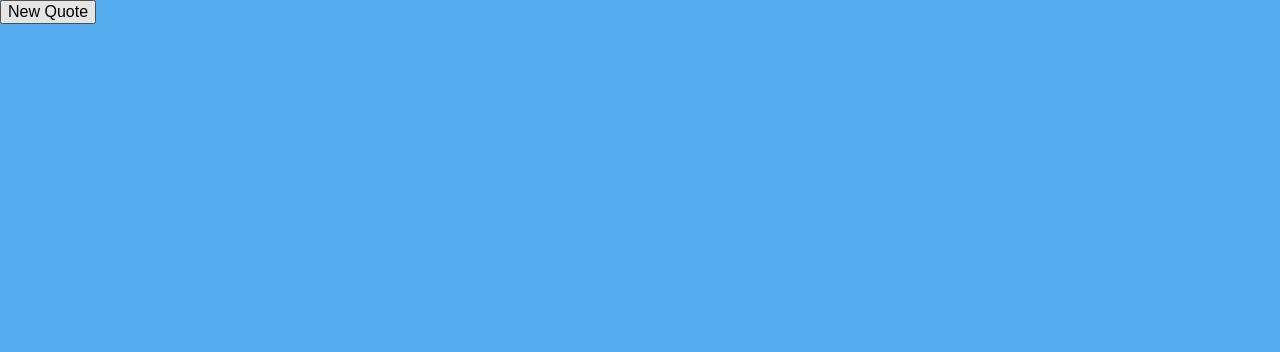
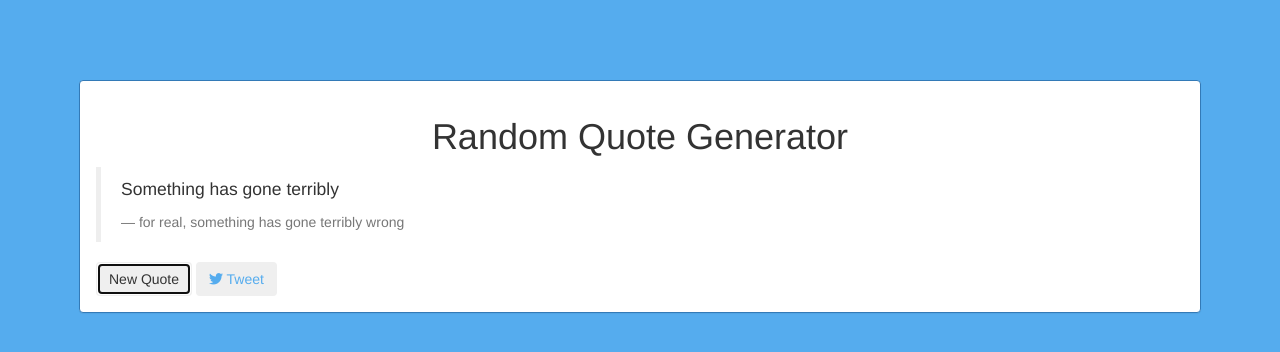
Before and after one commit to Li-Victor/Random-Quote-Machine, a plain HTML site: page index.html in a window 1280 px wide. Both pictures are taken after a click on the button "New Quote". Drawn offline with nearby package versions, Linux system fonts and the light colour scheme.

Commit message:
Finished with the look of the buttons and panel

```diff
--- a/index.html
+++ b/index.html
@@ -3,14 +3,25 @@
     <head>
         <meta charset="utf-8">
         <title>Random Quote Machine</title>
-        <link rel="stylesheet" href="./normalize.css">
+        <link rel="stylesheet" href="https://maxcdn.bootstrapcdn.com/bootstrap/3.3.7/css/bootstrap.min.css" integrity="sha384-BVYiiSIFeK1dGmJRAkycuHAHRg32OmUcww7on3RYdg4Va+PmSTsz/K68vbdEjh4u" crossorigin="anonymous">
+        <link rel="stylesheet" href="https://opensource.keycdn.com/fontawesome/4.7.0/font-awesome.min.css" integrity="sha384-dNpIIXE8U05kAbPhy3G1cz+yZmTzA6CY8Vg/u2L9xRnHjJiAK76m2BIEaSEV+/aU" crossorigin="anonymous">
         <link rel="stylesheet" href="./style.css">
     </head>
     <body>
-        <button type="submit" id="newQuoteButton">New Quote</button>
-        <div id="quoteDisplay">
+
+        <div class="container-fluid">
+            <div class="panel panel-primary">
+                <h1 class="text-center">Random Quote Generator</h1>
+                <blockquote>
+                    <p>Mama always said life was like a box of chocolates. You never know what you're gonna get.</p>
+                    <footer>Forrest Gump</footer>
+                </blockquote>
+                <button type="submit" id="newQuoteButton" class="btn">New Quote</button>
+                <button type="submit" id="TweetButton" class="btn"><i class="fa fa-twitter" aria-hidden="true"></i>  Tweet</button>
+            </div>
 
         </div>
+
 
         <script src="https://ajax.googleapis.com/ajax/libs/jquery/3.1.1/jquery.min.js"></script>
         <script src="./script.js"></script>
--- a/script.js
+++ b/script.js
@@ -1,11 +1,20 @@
+"use strict";
 $(document).ready(function() {
     $('#newQuoteButton').on('click', function() {
 
         var random = Math.floor(Math.random() * 999999);
         var URL = 'http://api.forismatic.com/api/1.0/?method=getQuote&key=' + random + '&format=jsonp&lang=en&jsonp=?';
-        $.getJSON(URL, function(response) {
-            $('#quoteDisplay').html('<pre>' + response.quoteText + ' - ' + response.quoteAuthor + '</pre>');
+        var jqxhr = $.getJSON(URL)
+        .done(function(response) {
+            $('blockquote p').html(response.quoteText);
+            $('blockquote footer').html(response.quoteAuthor);
+        })
+        .fail(function() {
+            $('blockquote p').html("Something has gone terribly");
+            $('blockquote footer').html("for real, something has gone terribly wrong");
         });
+
+
 
 
         // request done in ajax
--- a/style.css
+++ b/style.css
@@ -1,3 +1,12 @@
 body {
     background-color: #55ACEE;
+    padding: 10vh 5vw 0 5vw;
 }
+
+.panel.panel-primary {
+    padding: 2vh;
+}
+
+#TweetButton {
+    color: #55ACEE;
+}
```
